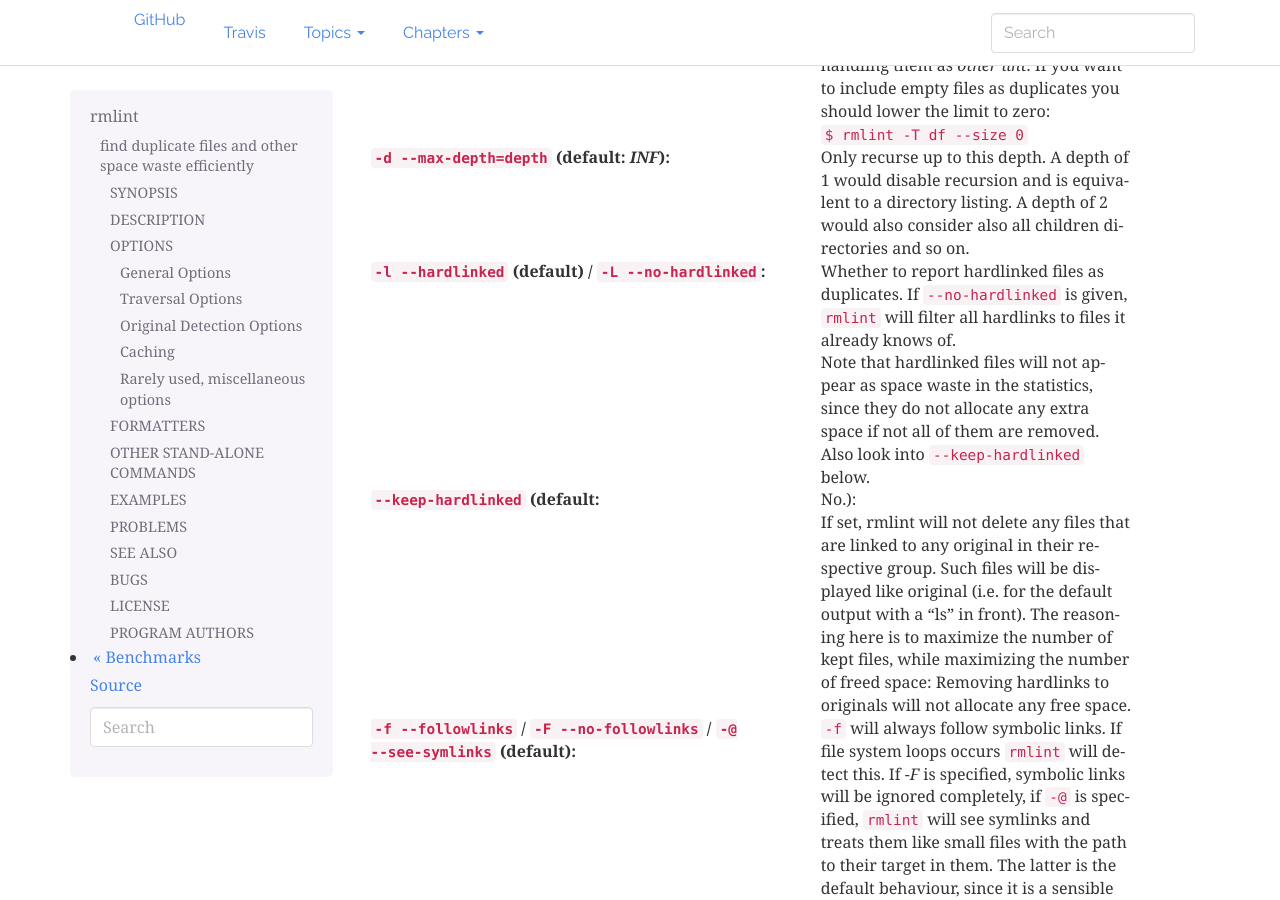
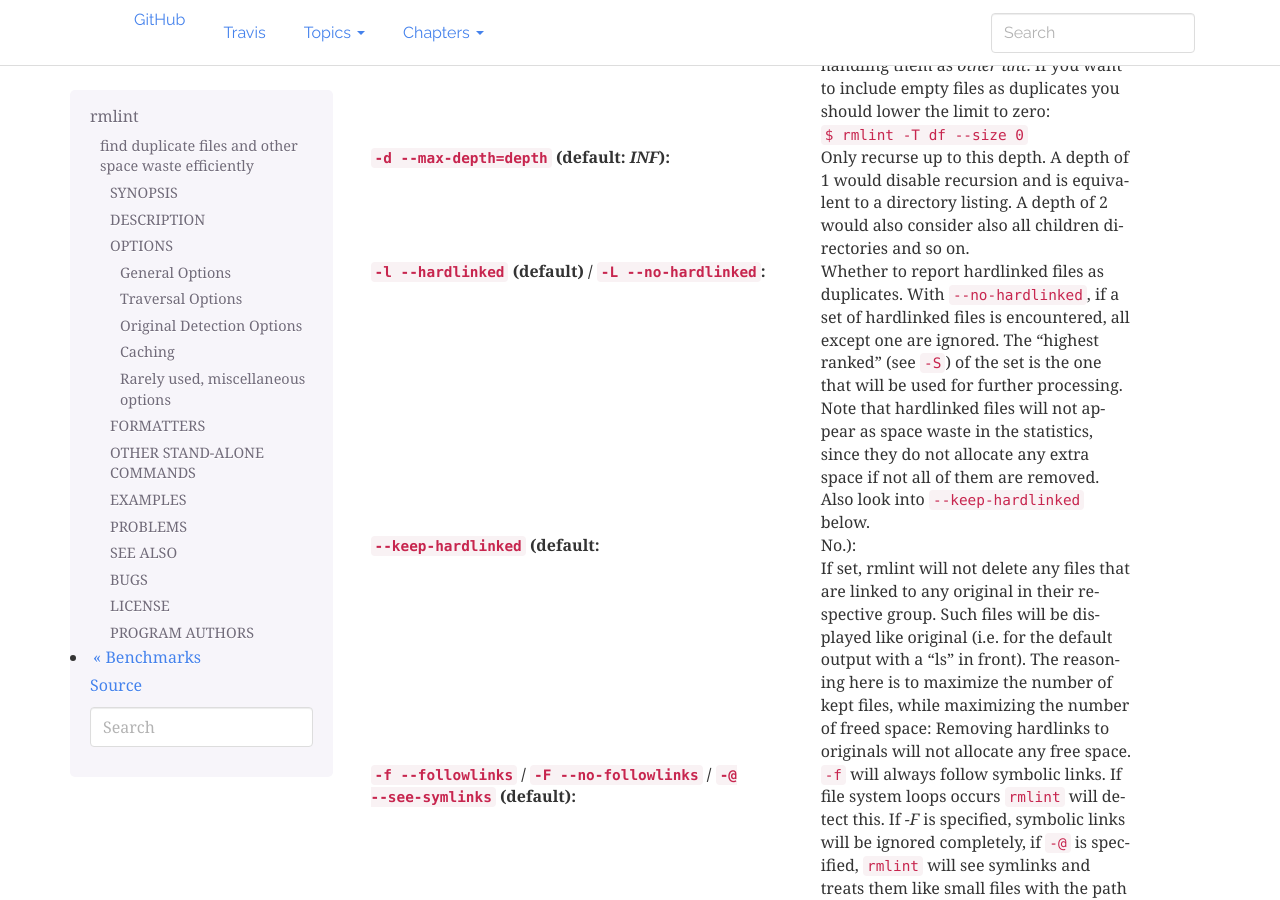
Before and after one commit to sahib/rmlint, a Sphinx documentation site: the page built from docs/rmlint.1.rst, in a window 1280 px wide and 900 px high, scrolled down 4889 px. Built offline with Sphinx 7.4.7, drawn with Linux system fonts in a browser that asks for light colours.

Commit message:
docs: Integrate feedback from @Awerick for --no-hardlinked

```diff
--- a/docs/rmlint.1.rst
+++ b/docs/rmlint.1.rst
@@ -299,8 +299,10 @@
 
 :``-l --hardlinked`` (**default**) / ``-L --no-hardlinked``:
 
-    Whether to report hardlinked files as duplicates. If ``--no-hardlinked`` is given,
-    ``rmlint`` will filter all hardlinks to files it already knows of.
+    Whether to report hardlinked files as duplicates. With ``--no-hardlinked``,
+    if a set of hardlinked files is encountered, all except one are ignored.
+    The "highest ranked" (see ``-S``) of the set is the one that will be used
+    for further processing.
 
     Note that hardlinked files will not appear as space waste in the
     statistics, since they do not allocate any extra space if not all of them are removed.
```
